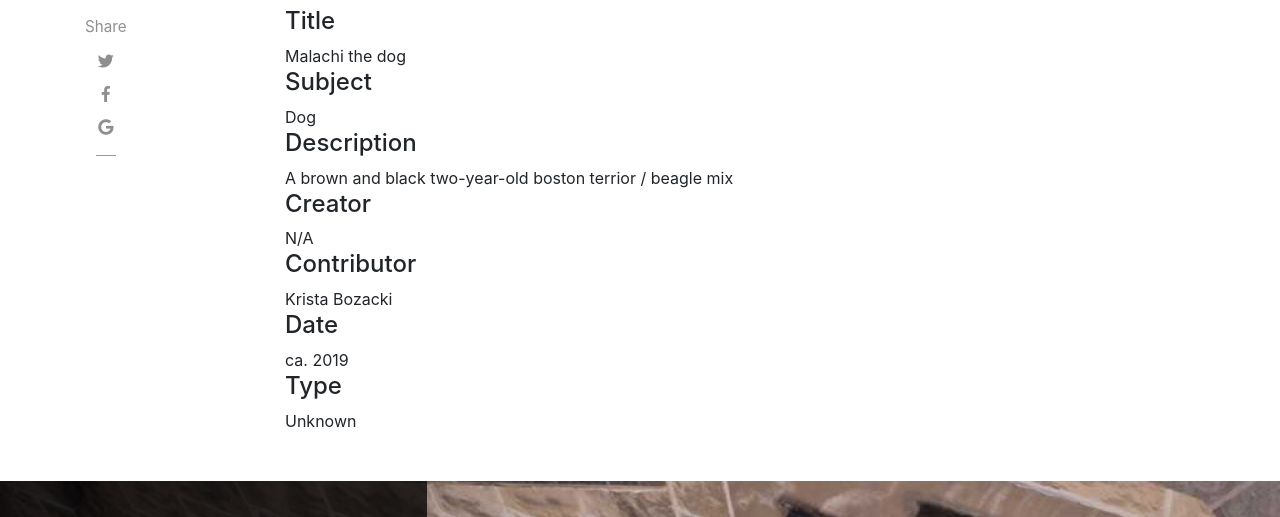
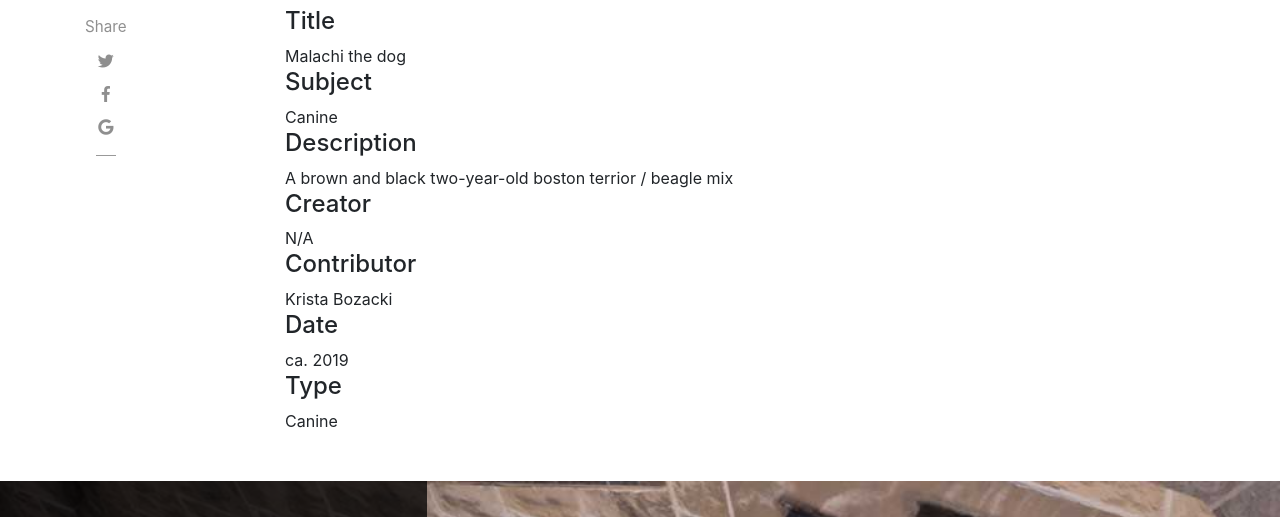
Before and after one commit to H301HistoryHarvest/H301HistoryHarvest, a Jekyll site: the page built from _items/2019-10-03-0007.md, in a window 1280 px wide and 900 px high, scrolled down 2004 px. Shown: the part 153-670 px from the top of the window. Built offline with Jekyll 4.4.1, drawn with Linux system fonts in a browser that asks for light colours; nearby versions of some CDN libraries; comment, search, counter and statistics services are not loaded.

Commit message:
Update 2019-10-03-0007.md

```diff
--- a/_items/2019-10-03-0007.md
+++ b/_items/2019-10-03-0007.md
@@ -6,9 +6,9 @@ itemid: 2019-10-03-0007
 itemcontributor: Krista Bozacki
 itemcreator: N/A
 itemsubjecturl:
-itemsubject: Dog
+itemsubject: Canine
 itemdate: ca. 2019
-itemtype: Unknown
+itemtype: Canine
 shortdesc: A brown and black two-year-old boston terrior / beagle mix
 categories: [ Sentimental,Practical ]
 tags: [ Social Psychology, Canines, Friendship, ]
```
